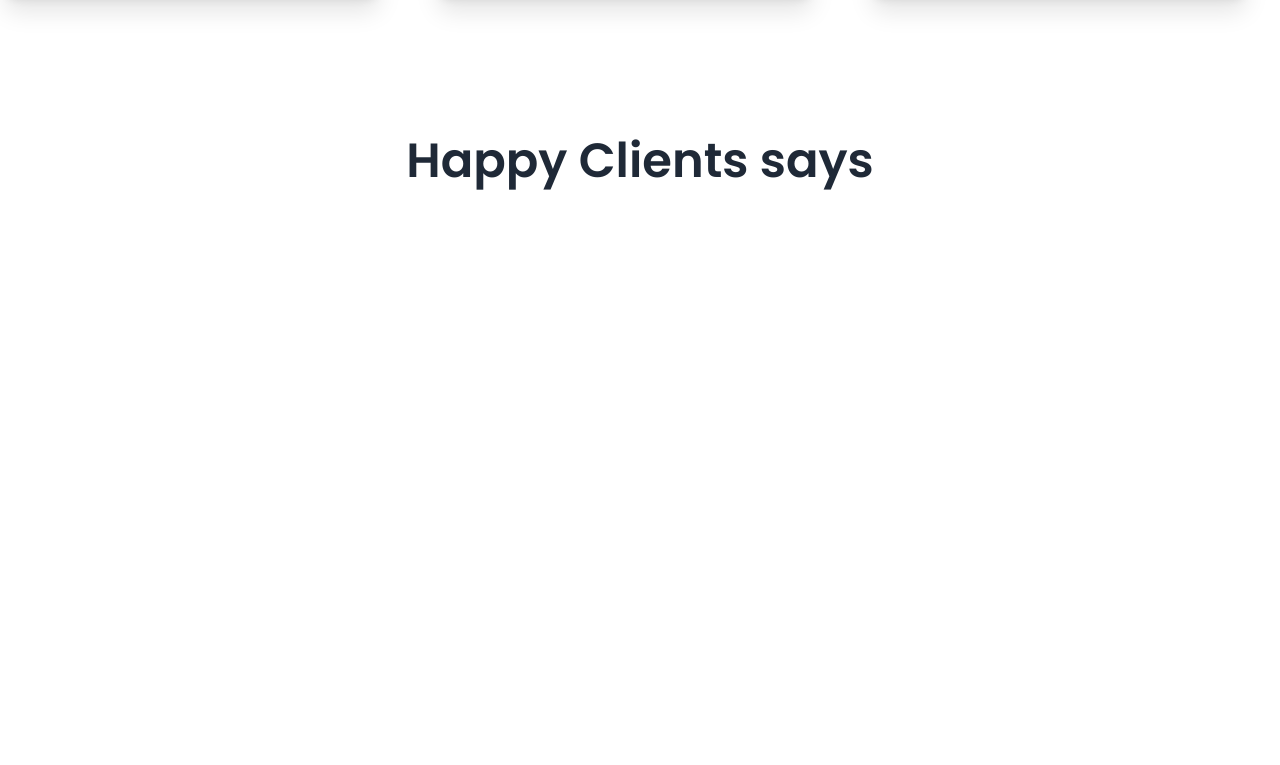
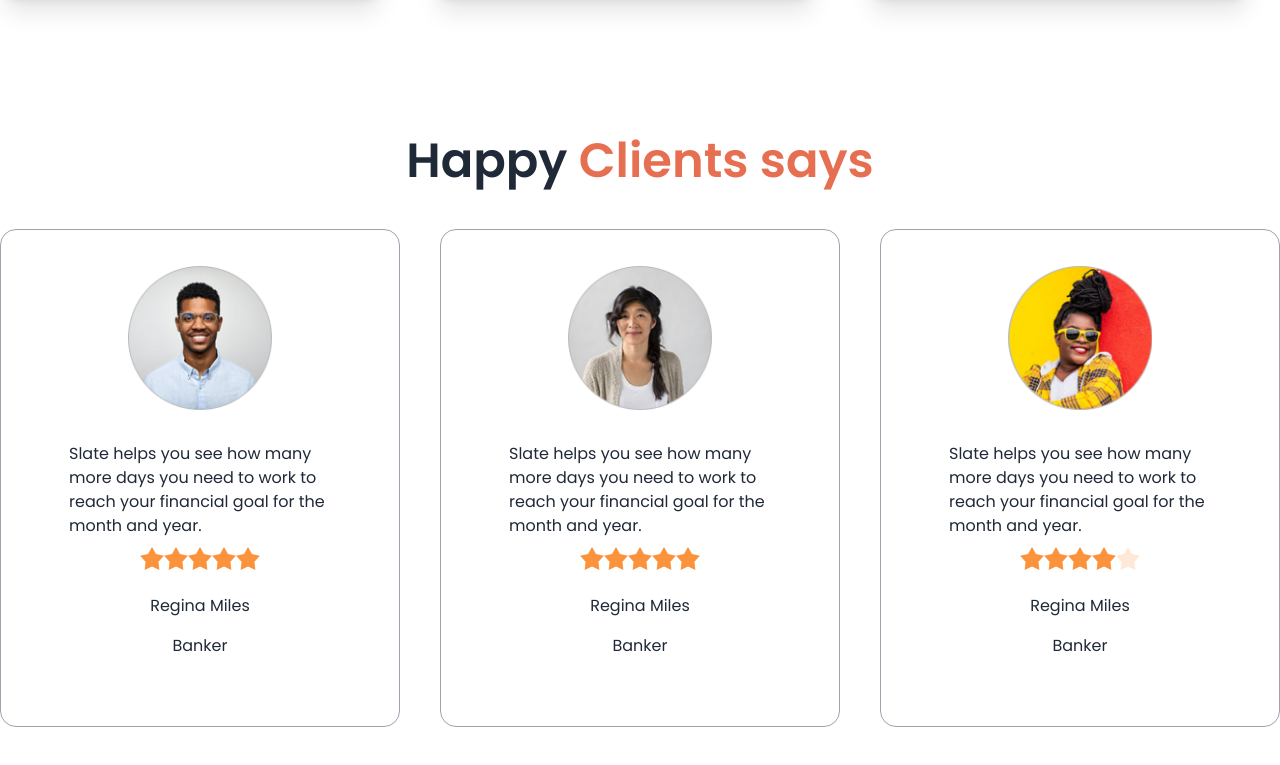
Before and after one commit to sohan-99/biker-zone-site, a plain HTML site: page index.html in a window 1280 px wide. Shown: the part 1421-2186 px from the top of the page. Before the commit the page ends 1746 px from the top, so only its background shows below. Drawn offline with nearby package versions, Linux system fonts and the light colour scheme.

Commit message:
happy clients

```diff
--- a/index.html
+++ b/index.html
@@ -172,7 +172,7 @@
             <div class="grid gap-5 grid-cols-1 md:grid-cols-2 lg:grid-cols-3">
 
 
-            <!-- card-1  -->
+                <!-- card-1  -->
                 <div class="card w-96 bg-base-100 shadow-xl">
                     <figure><img src="/images/others/latest1.png" alt="Shoes" /></figure>
                     <div class="card-body">
@@ -184,11 +184,11 @@
                         </div>
                     </div>
                 </div>
-            <!-- card-2  -->
+                <!-- card-2  -->
                 <div class="card w-96 bg-base-100 shadow-xl">
                     <figure><img src="/images/others/latest2.png" alt="Shoes" /></figure>
                     <div class="card-body">
-                        <h2 class="card-title text-4xl">Ducati XDIAVEL S-73</h2>
+                        <h2 class="card-title text-4xl">Motorcycles & Scooters</h2>
                         <p>ILorem ipsum dolor sit amet, consectetur adipiscing elit. Lacus, fermentum amet faucibus sed
                             id nisi lectus at.</p>
                         <button class="btn bg-bike-primary text-white">Read More</button>
@@ -196,11 +196,11 @@
                         </div>
                     </div>
                 </div>
-            <!-- card-3  -->
+                <!-- card-3  -->
                 <div class="card w-96 bg-base-100 shadow-xl">
                     <figure><img src="/images/others/latest3.png" alt="Shoes" /></figure>
                     <div class="card-body">
-                        <h2 class="card-title text-4xl">Ducati XDIAVEL S-73</h2>
+                        <h2 class="card-title text-4xl">2021 Honda CBR500R</h2>
                         <p>ILorem ipsum dolor sit amet, consectetur adipiscing elit. Lacus, fermentum amet faucibus sed
                             id nisi lectus at.</p>
                         <button class="btn bg-bike-primary text-white">Read More</button>
@@ -212,9 +212,79 @@
         </section>
         <!-- happy client
          -->
-         <section class="my-24">
-            <h3 class="text-5xl font-semibold text-center p-11">Happy Clients says</h3>
-         </section>
+        <section class="my-24">
+            <h3 class="text-5xl font-semibold text-center p-11">Happy <span class="text-bike-primary">
+                    Clients says
+                </span></h3>
+            <div class="grid gap-10 grid-cols-1 md:grid-cols-2 lg:grid-cols-3">
+                <!-- first review  -->
+                <div class="card  bg-base-100 p-9 border border-gray-400">
+                    <figure><img class="w-36" src="/images/others/user-1.png" alt="Shoes" /></figure>
+                    <div class="card-body">
+                        <p>Slate helps you see how
+                            many more days you need
+                            to work to reach your financial
+                            goal for the month and year.</p>
+                        <div class="rating justify-center">
+                            <input type="radio" name="rating-2" class="mask mask-star-2 bg-orange-400" />
+                            <input type="radio" name="rating-2" class="mask mask-star-2 bg-orange-400" />
+                            <input type="radio" name="rating-2" class="mask mask-star-2 bg-orange-400" />
+                            <input type="radio" name="rating-2" class="mask mask-star-2 bg-orange-400" checked />
+                            <input type="radio" name="rating-2" class="mask mask-star-2 bg-orange-400" />
+                        </div>
+                        <div class="text-center space-y-4 mt-4">
+                            <h4 class="text-bg-primary">Regina Miles</h4>
+                            <p>Banker</p>
+                        </div>
+
+                    </div>
+                </div>
+                <!-- second review  -->
+                <div class="card  bg-base-100 p-9 border border-gray-400">
+                    <figure><img class="w-36" src="/images/others/user-2.png" alt="Shoes" /></figure>
+                    <div class="card-body">
+                        <p>Slate helps you see how
+                            many more days you need
+                            to work to reach your financial
+                            goal for the month and year.</p>
+                        <div class="rating justify-center">
+                            <input type="radio" name="rating-2" class="mask mask-star-2 bg-orange-400" />
+                            <input type="radio" name="rating-2" class="mask mask-star-2 bg-orange-400" />
+                            <input type="radio" name="rating-2" class="mask mask-star-2 bg-orange-400" />
+                            <input type="radio" name="rating-2" class="mask mask-star-2 bg-orange-400" checked />
+                            <input type="radio" name="rating-2" class="mask mask-star-2 bg-orange-400" />
+                        </div>
+                        <div class="text-center space-y-4 mt-4">
+                            <h4 class="text-bg-primary">Regina Miles</h4>
+                            <p>Banker</p>
+                        </div>
+
+                    </div>
+                </div>
+                <!-- third review  -->
+                <div class="card  bg-base-100 p-9 border border-gray-400">
+                    <figure><img class="w-36" src="/images/others/user-3.png" alt="Shoes" /></figure>
+                    <div class="card-body">
+                        <p>Slate helps you see how
+                            many more days you need
+                            to work to reach your financial
+                            goal for the month and year.</p>
+                        <div class="rating justify-center">
+                            <input type="radio" name="rating-2" class="mask mask-star-2 bg-orange-400" />
+                            <input type="radio" name="rating-2" class="mask mask-star-2 bg-orange-400" />
+                            <input type="radio" name="rating-2" class="mask mask-star-2 bg-orange-400" />
+                            <input type="radio" name="rating-2" class="mask mask-star-2 bg-orange-400" checked />
+                            <input type="radio" name="rating-2" class="mask mask-star-2 bg-orange-400" />
+                        </div>
+                        <div class="text-center space-y-4 mt-4">
+                            <h4 class="text-bg-primary">Regina Miles</h4>
+                            <p>Banker</p>
+                        </div>
+
+                    </div>
+                </div>
+            </div>
+        </section>
     </main>
     <footer>
 
```
